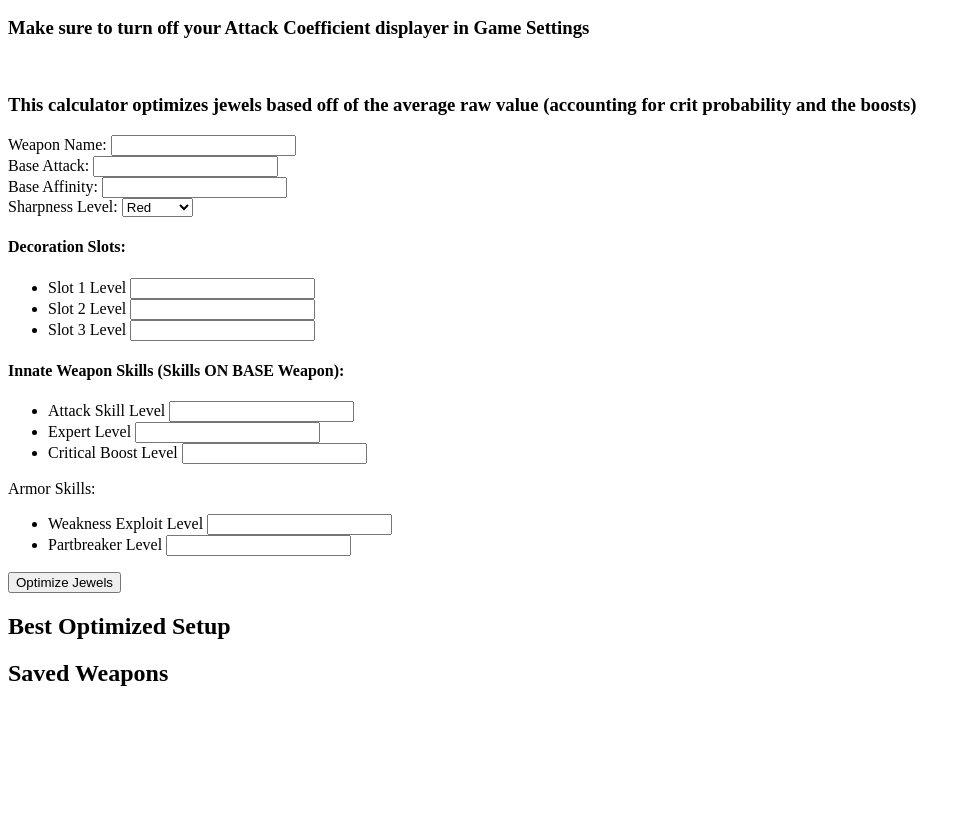
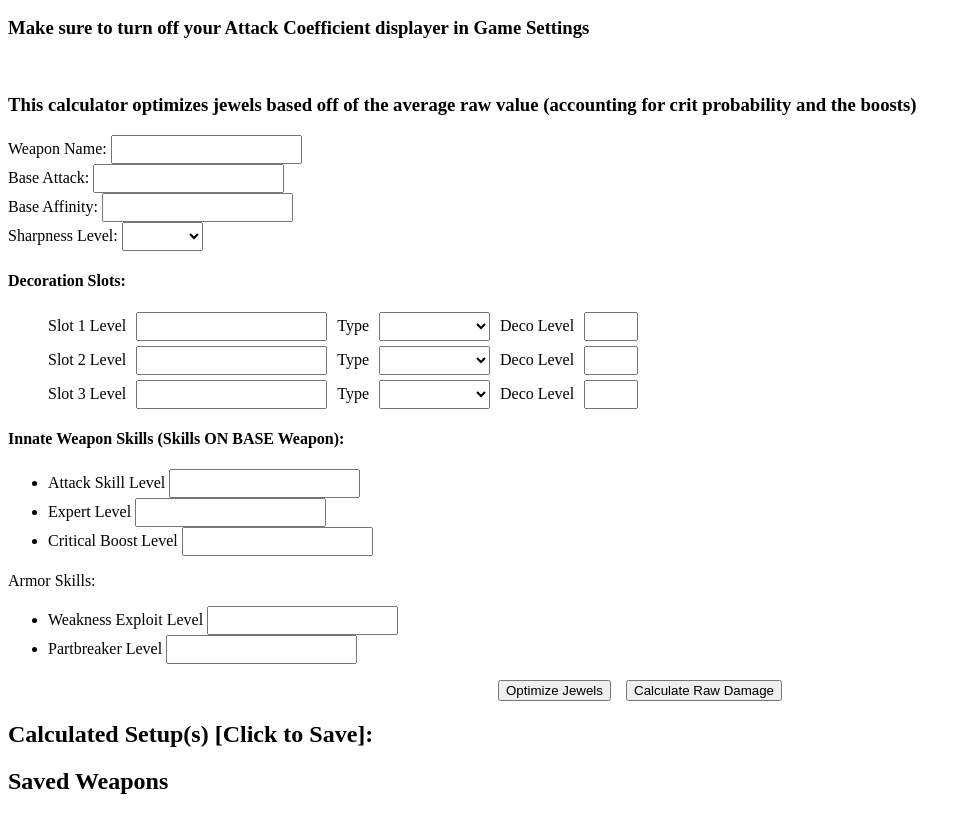
Before and after one commit to JonCyprus/mhWilds-Calculator, a website with bundled scripts: page index.html in a window 1280 px wide. Shown: the part 50-865 px from the top of the page, without its empty margins (0-971 px from the left). Before the commit the page ends 800 px from the top, so only its background shows below. Built offline with nearby package versions, Linux system fonts and the light colour scheme.

Commit message:
added manual decoration support and flexbox css

```diff
--- a/htmlGetters.js
+++ b/htmlGetters.js
@@ -1,4 +1,4 @@
-////// Utility functions for input values
+// HTML Getters for the application
 
 // Gets the innate weapon values
 export function getInnateWeaponStatsHTML() {
@@ -25,6 +25,14 @@ export function getInnateWeaponSkillsHTML() {
 // Gets the decoration skills for your weapon
 // Will make this into a dropdown where you choose decorations
 export function getDecorations() {
+    return {
+        dec1Type: document.getElementById("dec1Type").value || "",
+        dec1Level: parseInt(document.getElementById("dec1Level").value) || 0,
+        dec2Type: document.getElementById("dec2Type").value || "",
+        dec2Level: parseInt(document.getElementById("dec2Level").value) || 0,
+        dec3Type: document.getElementById("dec3Type").value || "",
+        dec3Level: parseInt(document.getElementById("dec3Level").value) || 0,
+    }
 }
 
 // Gets the relevant armor skills for damage
--- a/index.html
+++ b/index.html
@@ -4,6 +4,7 @@
     <meta charset="UTF-8">
     <meta name="viewport" content="width=device-width, initial-scale=1.0">
     <title>MH Wilds Attack Calculator</title>
+    <link rel="stylesheet" href="styles.css">
 </head>
 <body>
 <h2>MH Wilds Attack Calculator</h2>
@@ -21,6 +22,7 @@
 
 <label for="sharpnessModifier">Sharpness Level:</label>
 <select id="sharpnessModifier">
+    <option value="" disabled selected></option>
     <option value="Red">Red</option>
     <option value="Orange">Orange</option>
     <option value="Yellow">Yellow</option>
@@ -34,19 +36,55 @@
 
 <h4>Decoration Slots:</h4>
 <ul>
-    <li>
+    <li class="decoration-row">
         <label for="slot1">Slot 1 Level</label>
-        <input type="number" id="slot1"><br>
+        <input type="number" id="slot1">
+
+        <label for="dec1Type">Type</label>
+        <select id="dec1Type">
+            <option value="" disabled selected></option>
+            <option value="Attack">Attack</option>
+            <option value="Expert">Expert</option>
+            <option value="Critical Boost">Critical Boost</option>
+        </select>
+
+        <label for="dec1Level">Deco Level</label>
+        <input type="number" id="dec1Level" min="1" max="3">
     </li>
-    <li>
+
+    <li class="decoration-row">
         <label for="slot2">Slot 2 Level</label>
-        <input type="number" id="slot2"><br>
+        <input type="number" id="slot2">
+
+        <label for="dec2Type">Type</label>
+        <select id="dec2Type">
+            <option value="" disabled selected></option>
+            <option value="Attack">Attack</option>
+            <option value="Expert">Expert</option>
+            <option value="Critical Boost">Critical Boost</option>
+        </select>
+
+        <label for="dec2Level">Deco Level</label>
+        <input type="number" id="dec2Level" min="1" max="3">
     </li>
-    <li>
+
+    <li class="decoration-row">
         <label for="slot3">Slot 3 Level</label>
-        <input type="number" id="slot3"><br>
+        <input type="number" id="slot3">
+
+        <label for="dec3Type">Type</label>
+        <select id="dec3Type">
+            <option value="" disabled selected></option>
+            <option value="Attack">Attack</option>
+            <option value="Expert">Expert</option>
+            <option value="Critical Boost">Critical Boost</option>
+        </select>
+
+        <label for="dec3Level">Deco Level</label>
+        <input type="number" id="dec3Level" min="1" max="3">
     </li>
 </ul>
+
 
 <h4>Innate Weapon Skills (Skills ON BASE Weapon):</h4>
 <ul>
@@ -76,12 +114,17 @@
     </li>
 </ul>
 
+<div class="button-container">
+    <button id="optimizeBtn">Optimize Jewels</button>
+    <button id="calculateDamageBtn">Calculate Raw Damage</button>
+</div>
 
-<button id="optimizeBtn">Optimize Jewels</button>
+
+
 
 
 <div id="resultsContainer">
-    <h2>Best Optimized Setup</h2>
+    <h2>Calculated Setup(s) [Click to Save]:</h2>
     <h3 id="result"></h3>
 </div>
 
--- /dev/null
+++ b/styles.css
@@ -0,0 +1,17 @@
+.decoration-row {
+    display: flex;
+    align-items: center;
+    gap: 10px;
+    margin-bottom: 5px;
+}
+
+input, select {
+    padding: 5px;
+}
+
+.button-container {
+    display: flex;  /*  Aligns buttons in a row */
+    gap: 15px;  /*  Adds space between buttons */
+    justify-content: center;  /*  Centers them */
+    margin-top: 10px;  /*  Adds space above */
+}
--- a/uiHandler.js
+++ b/uiHandler.js
@@ -1,5 +1,10 @@
 import { optimizeRawWeapon, calculateRawDamage } from "./calculations.js";
 import { createArmorSkillsInstance } from "./armorStats.js";
+import {createWeaponFromInputs} from "./weaponStats.js";
+
+//Attach event listener to button
+document.getElementById("optimizeBtn").addEventListener("click", displayBestOptimizedResult);
+document.getElementById("calculateDamageBtn").addEventListener("click", displayWeaponDamage);
 
 // Function to display the best (top 1) weapon optimization
 function displayBestOptimizedResult() {
@@ -41,7 +46,7 @@ function displayBestOptimizedResult() {
 
     resultsContainer.innerHTML = resultHTML;
 
-    // ✅ Add event listeners to save weapon when clicked
+    //  Add event listeners to save weapon when clicked
     document.querySelectorAll(".clickable-weapon").forEach((item, index) => {
         item.addEventListener("click", () => saveWeapon(topResults[index][0])); // Pass weapon object
     });
@@ -61,8 +66,7 @@ function saveWeaponToList(weapon) {
     weaponList.appendChild(listItem);
 }
 
-//Attach event listener to button
-document.getElementById("optimizeBtn").addEventListener("click", displayBestOptimizedResult);
+
 
 let savedWeapons = []; //Stores saved weapons
 
@@ -76,6 +80,31 @@ function saveWeapon(weapon) {
 
     savedWeapons.push(weapon);
     updateSavedWeaponsDisplay();
+}
+function displayWeaponDamage() {
+    //  Create a weapon with manually entered values
+    const weapon = createWeaponFromInputs(false);
+    const armor = createArmorSkillsInstance();
+
+    //  Calculate damage
+    const rawDamage = calculateRawDamage(weapon, armor);
+
+    // Display in the same results container
+    document.getElementById("result").innerHTML = `
+        <div id="clickableResult" class="clickable-weapon">
+        <strong>Weapon:</strong> ${weapon.weaponStats.name} <br>
+        <strong>Average Raw Damage:</strong> ${rawDamage.toFixed(2)} <br>
+        <strong>Sharpness:</strong> ${weapon.getSharpness()} <br>
+        <strong>Decorations:</strong> ${weapon.decoWeaponSkills.getDecoArray().map(deco => deco.name ? `${deco.name}
+        (Lv${deco.level})` : "Empty Slot").join(", ")}
+        </div>
+        <br>
+    `;
+
+    // Attach event listener to make it clickable
+    document.getElementById("clickableResult").addEventListener("click", function () {
+        saveWeapon(weapon);  // Calls the existing save function when clicked
+    });
 }
 
 function updateSavedWeaponsDisplay() {
--- a/weaponStats.js
+++ b/weaponStats.js
@@ -66,10 +66,6 @@ export class Decoration {
         this.level = level;
     }
 }
-//fix dis later
-function createDecoration() {
-
-}
 
 // Make an empty decoration
 export function createEmptyDecoration() {
@@ -92,9 +88,13 @@ export class DecoWeaponSkills {
     }
 }
 
-//fix dis later too after optimization
-function createDecoWeaponSkillsInstance() {
+// Instantiate from HTML data
+function createDecoWeaponSkillsInstanceHTML() {
     const rawData = getDecorations();
+    let dec1 = new Decoration(rawData.dec1Type, rawData.dec1Level);
+    let dec2 = new Decoration(rawData.dec2Type, rawData.dec2Level);
+    let dec3 = new Decoration(rawData.dec3Type, rawData.dec3Level);
+    return new DecoWeaponSkills(dec1, dec2, dec3);
 }
 
 // Weapon Class
@@ -160,10 +160,7 @@ export function createWeaponFromInputs(optimize = false) {
         decoSkills.dec3 = emptyDeco;
     } else {
         // Assign the decorations, this absolutely is not right but I'm only working on optimization rn
-        let rawDecoData = getDecorations();
-        decoSkills.dec1 = rawDecoData.dec1 || createEmptyDecoration();
-        decoSkills.dec2 = rawDecoData.dec2 || createEmptyDecoration();
-        decoSkills.dec3 = rawDecoData.dec3 || createEmptyDecoration();
+        decoSkills = createDecoWeaponSkillsInstanceHTML();
     }
 
     return new Weapon(weaponStats, innateWeaponSkills, decoSkills);
```
